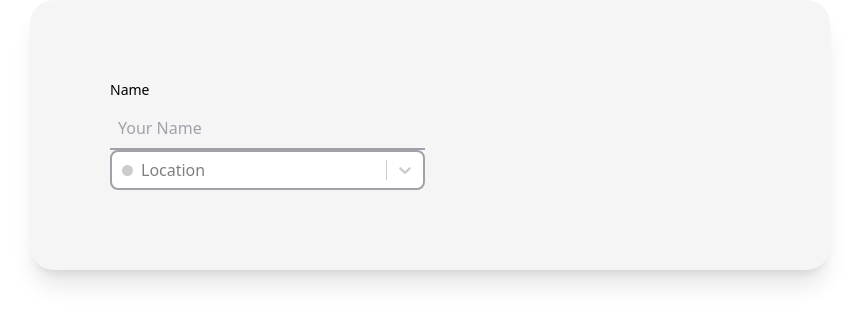
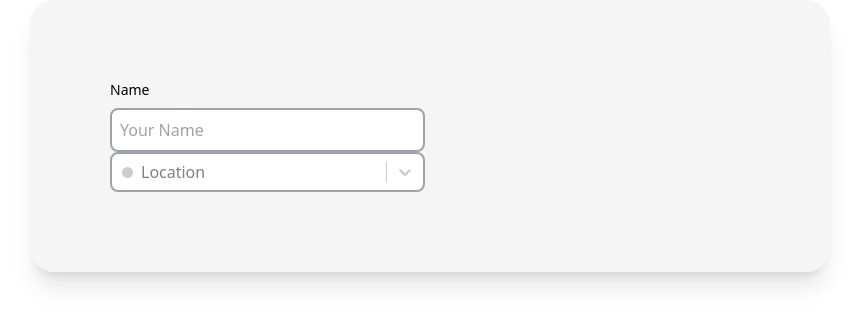
Before and after one commit to baotrangreenhouse/customer_complaint_form, a Next.js app: page /form in a window 1280 px wide. Shown: the top 326 px of the page, without its empty margins (210-1069 px from the left). Built offline with nearby package versions, Linux system fonts and the light colour scheme.

Commit message:
Change style of input box

```diff
--- a/src/app/globals.css
+++ b/src/app/globals.css
@@ -9,8 +9,8 @@
   --background-grey-color: #f5f4f5;
   --text-grey-color: #37352F;
   --box-grey-color: #e7e7e76b;
-  --placeholder-grey-color: #A1A1AA;
 
+  --grey-color: #A1A1AA;
   --black-color: #1E1E24;
   --pink-color: #FB9F89;
   --khaki-color: #D5C7B8;
@@ -48,10 +48,10 @@
     @apply grid grid-cols-[minmax(40px,1fr)_minmax(auto,708px)_minmax(40px,1fr)] sm:grid-cols-[minmax(96px,1fr)_minmax(auto,708px)_minmax(96px,1fr)];
   }
   .input--box {
-    @apply block w-full rounded-lg bg-inherit focus:border-[#1E1E24] transition-colors ease-linear placeholder:text-[#A1A1AA] appearance-none focus:outline-none;
+    @apply block w-full rounded-lg bg-[white] border-2 border-[var(--grey-color)] hover:border-[var(--black-color)] focus:border-[var(--black-color)] transition-colors ease-linear placeholder:text-[var(--grey-color)] appearance-none focus:outline-none;
   }
   .input--line {
-    @apply block w-full bg-inherit border-b-2 focus:border-b-[#1E1E24] transition-colors ease-linear placeholder:text-[#A1A1AA] appearance-none focus:outline-none;
+    @apply block w-full bg-inherit border-b-2 focus:border-b-[var(--black-color)] transition-colors ease-linear placeholder:text-[var(--grey-color)] appearance-none focus:outline-none;
   }
 
   .box--shadow {
--- a/src/components/Form/textInputSection.tsx
+++ b/src/components/Form/textInputSection.tsx
@@ -26,7 +26,7 @@ const TextInputSection = (props : Props) => {
       <input
         name={name}
         type={type}
-        className={cn(`text--content text-black input--line p-2`, {
+        className={cn(`text--content text-black input--box p-2`, {
           'border-b-red-600': isError === true,
           'border-b-[#A1A1AA]': isError === false,
         })}
```
